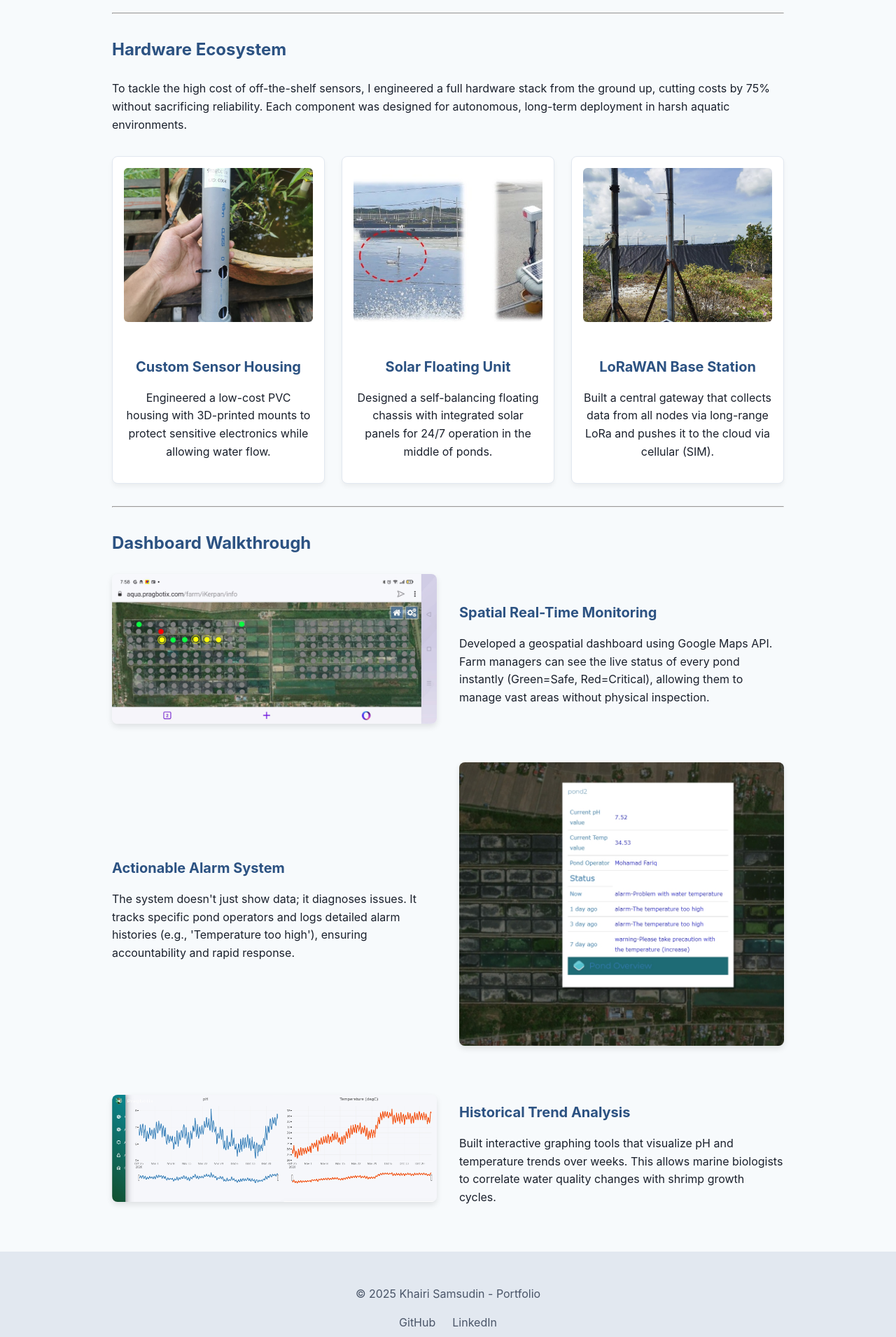
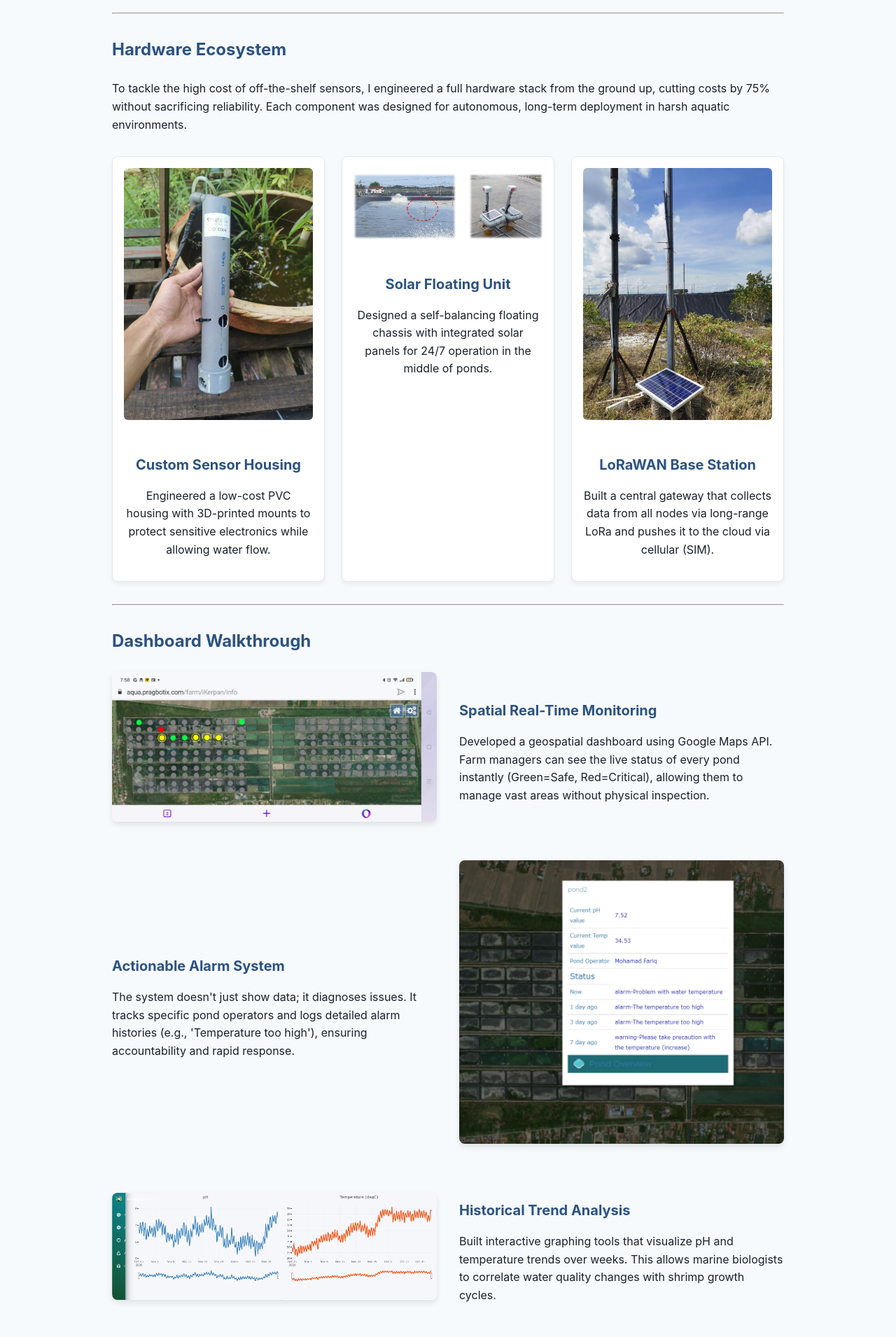
Before and after one commit to xion-xion/xion-xion.github.io, a Jekyll site: the page built from projects/project-aquaculture.html, in a window 1280 px wide. Shown: the part 717-2627 px from the top of the page at 70% size. Built offline with Jekyll 4.4.1, drawn with Linux system fonts in a browser that asks for light colours.

Commit message:
Fix image cropping for hardware cards in aquaculture project

```diff
--- a/assets/css/style.css
+++ b/assets/css/style.css
@@ -369,8 +369,8 @@ footer a:hover {
 
 .hardware-card img {
     width: 100%;
-    height: 220px; /* Adjusted height */
-    object-fit: cover; /* This will crop the image to fit */
+    height: auto; /* Scale naturally */
+    object-fit: contain; /* Ensure nothing is hidden */
     object-position: center center; /* Center the image */
     border-radius: 6px;
     margin-bottom: 1rem;
```
